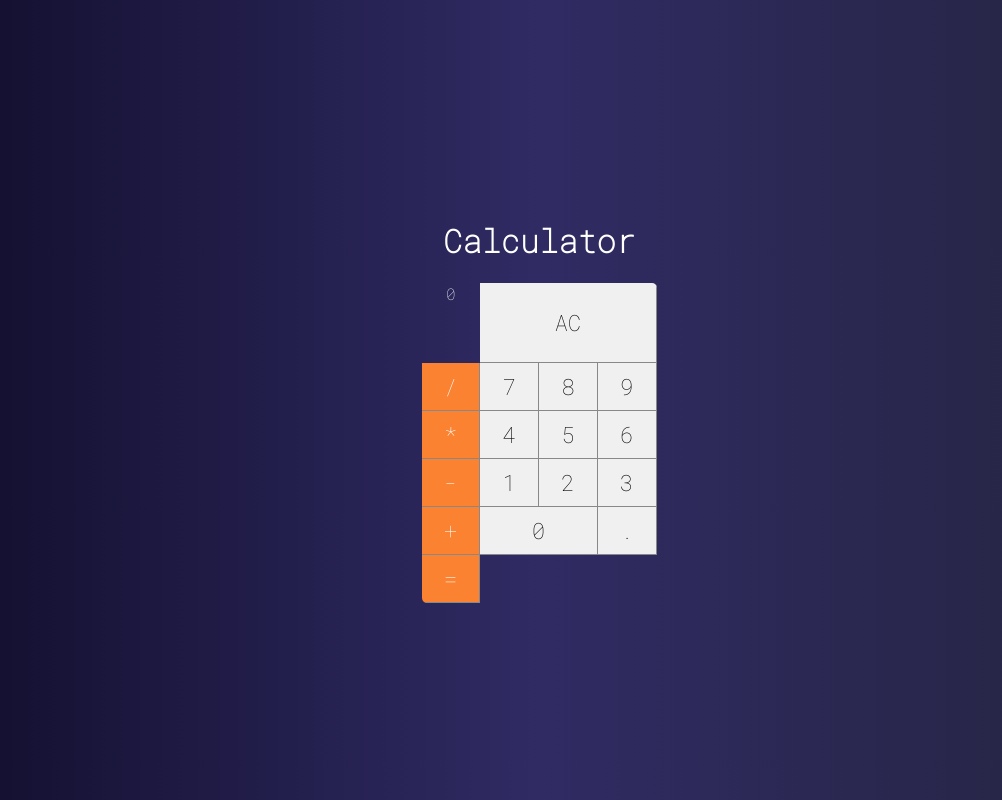
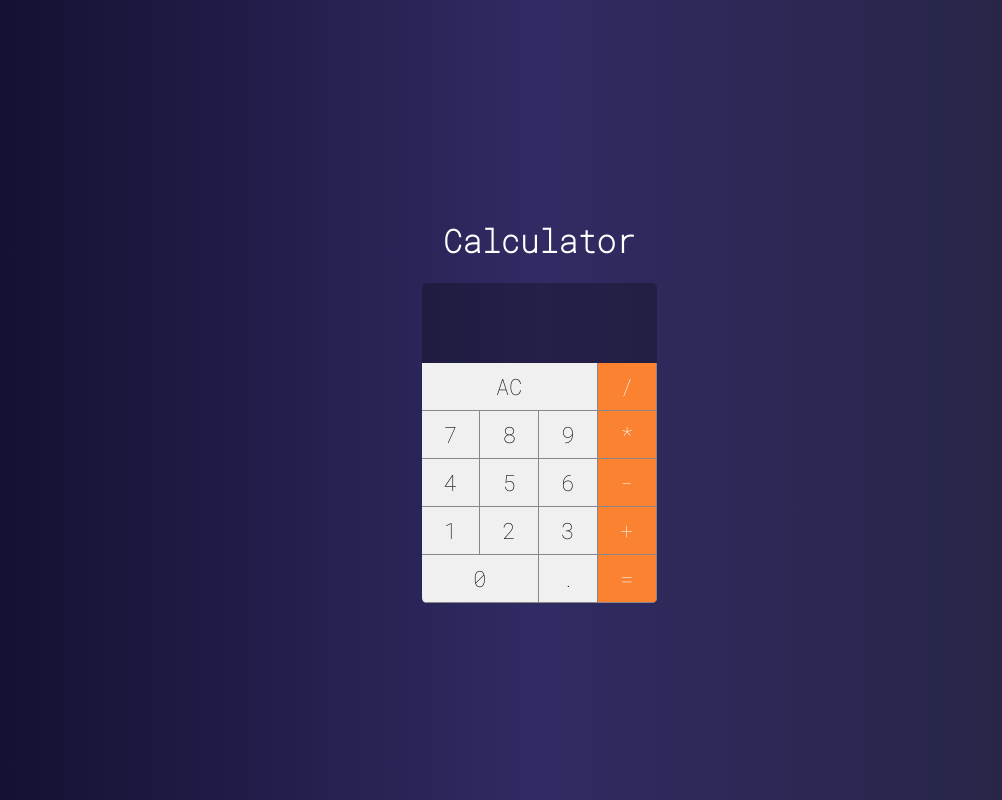
Before and after one commit to polyanetuag/calculator, a Vue app: page / in a window 1280 px wide. Shown: the whole page, without its empty margins (101-1103 px from the left). Built offline with nearby package versions, Linux system fonts and the light colour scheme.

Commit message:
display component

```diff
--- a/src/components/Display.vue
+++ b/src/components/Display.vue
@@ -1,15 +1,24 @@
 <template>
   <div class="display">
-    0
+    {{ value }}
   </div>
 </template>
 
 <script>
 export default {
-
-}
+  props: ["value"],
+};
 </script>
 
 <style>
-
+  .display {
+    grid-column: span 4;
+    background: #0004;
+    display: flex;
+    justify-content: flex-end;
+    align-items: center;
+    padding: 20px;
+    font-size: 2.1em;
+    overflow: hidden;
+  }
 </style>
```
